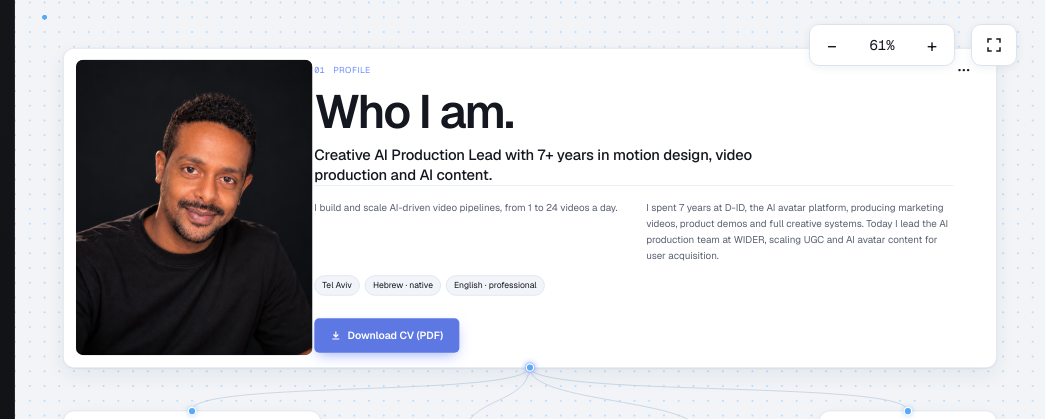
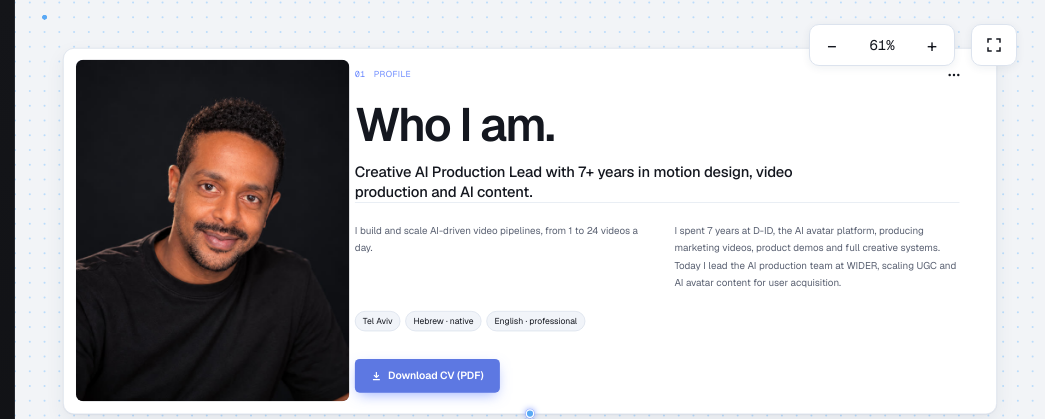
Before and after one commit to elimelechcreative-boop/portfolio, a plain HTML site: page about.html in a window 1280 px wide. Shown: the top 419 px of the page, 235-1280 px from the left. Drawn offline with nearby package versions, Linux system fonts and the light colour scheme.

Commit message:
About: more breathing room in the Profile node
Co-Authored-By: Claude Opus 5.5 <noreply@anthropic.com>
Claude-Session: https://claude.ai/code/session_01Ju4xEL69gxR5mU1mMLmjiA

```diff
--- a/about.html
+++ b/about.html
@@ -231,18 +231,18 @@ button{font:inherit; color:inherit}
 }
 
 /* ── about page ── */
-@media (min-width:901px){ .world{width:1560px; height:1440px} }
+@media (min-width:901px){ .world{width:1560px; height:1640px} }
 #profile{width:1520px; --c:var(--c-about)}
-#profile .pcols{display:grid; grid-template-columns:340px minmax(0,1fr); gap:48px; align-items:stretch}
-#profile .pcols > div:last-child{display:flex; flex-direction:column; padding:6px 24px 4px 0}
+#profile .pcols{display:grid; grid-template-columns:390px minmax(0,1fr); gap:64px; align-items:stretch}
+#profile .pcols > div:last-child{display:flex; flex-direction:column; padding:14px 40px 14px 0}
 #profile .ph{height:auto; aspect-ratio:4/5; margin:0}
 #profile .nh{color:var(--c-about); margin-bottom:0} #profile .nh .n{color:var(--c-about)}
-#profile h2{font-size:76px; font-weight:600; letter-spacing:-.04em; line-height:.95; margin:22px 0 18px}
+#profile h2{font-size:76px; font-weight:600; letter-spacing:-.04em; line-height:.95; margin:34px 0 26px}
 #profile .lead{color:var(--ink); font-size:24px; font-weight:450; letter-spacing:-.01em; max-width:780px; line-height:1.35; margin:0}
-#profile .pbody{display:grid; grid-template-columns:1fr 1fr; gap:40px; max-width:1040px; margin-top:auto; padding-top:24px; border-top:1px solid var(--line)}
-#profile .pbody p{margin:0; font-size:16px; line-height:1.6; color:var(--muted)}
-#profile .chips{margin-top:20px}
-#profile .cvbtn{display:inline-flex; align-items:center; gap:10px; align-self:flex-start; margin-top:22px; padding:15px 26px; border-radius:8px; background:color-mix(in srgb,var(--c-about) 82%,#0B1A5C); color:#fff; font-size:17px; font-weight:600; letter-spacing:-.005em; text-decoration:none; box-shadow:0 8px 22px -6px color-mix(in srgb,var(--c-about) 70%,transparent); transition:filter .2s, transform .2s, box-shadow .2s}
+#profile .pbody{display:grid; grid-template-columns:1fr 1fr; gap:56px; max-width:1040px; margin-top:auto; padding-top:32px; border-top:1px solid var(--line)}
+#profile .pbody p{margin:0; font-size:16px; line-height:1.75; color:var(--muted)}
+#profile .chips{margin-top:32px}
+#profile .cvbtn{display:inline-flex; align-items:center; gap:10px; align-self:flex-start; margin-top:30px; padding:15px 26px; border-radius:8px; background:color-mix(in srgb,var(--c-about) 82%,#0B1A5C); color:#fff; font-size:17px; font-weight:600; letter-spacing:-.005em; text-decoration:none; box-shadow:0 8px 22px -6px color-mix(in srgb,var(--c-about) 70%,transparent); transition:filter .2s, transform .2s, box-shadow .2s}
 #profile .cvbtn svg{width:18px; height:18px}
 #profile .cvbtn:hover{filter:brightness(1.1); transform:translateY(-2px); box-shadow:0 12px 28px -6px color-mix(in srgb,var(--c-about) 80%,transparent)}
 #exp{width:420px; --c:var(--c-work)}
@@ -274,8 +274,9 @@ button{font:inherit; color:inherit}
 .clist .copy:focus-visible{outline:2px solid var(--c); outline-offset:2px}
 @media (max-width:900px){
   #profile .pcols{grid-template-columns:minmax(0,1fr)}
-  #profile .pbody{grid-template-columns:minmax(0,1fr); gap:10px; margin-top:18px}
+  #profile .pbody{grid-template-columns:minmax(0,1fr); gap:14px; margin-top:24px}
   #profile .pcols > div:last-child{padding:0}
+  #profile h2{margin:24px 0 18px} #profile .chips{margin-top:24px} #profile .cvbtn{margin-top:24px}
   #profile h2{font-size:48px}
   #profile .lead{font-size:19px}
   #profile .ph{max-width:340px}
@@ -440,7 +441,7 @@ button{font:inherit; color:inherit}
 </div>
 
 <script>
-window.GRAPH={hub:'profile', pos:{profile:[30,50], exp:[30,640], toolkit:[490,680], edu:[920,680], recog:[1260,640], contact:[920,960], press:[1260,1080]}, from:{contact:'edu', press:'recog'}, order:['exp','toolkit','edu','recog','contact','press'], color:{press:'var(--c-press)',exp:'var(--c-work)',toolkit:'var(--c-proj)',edu:'var(--c-edu)',recog:'var(--c-skills)',contact:'var(--c-contact)'}};
+window.GRAPH={hub:'profile', pos:{profile:[30,50], exp:[30,740], toolkit:[490,780], edu:[920,780], recog:[1260,740], contact:[920,1060], press:[1260,1180]}, from:{contact:'edu', press:'recog'}, order:['exp','toolkit','edu','recog','contact','press'], color:{press:'var(--c-press)',exp:'var(--c-work)',toolkit:'var(--c-proj)',edu:'var(--c-edu)',recog:'var(--c-skills)',contact:'var(--c-contact)'}};
 </script>
 <script>
 (function(){
```
